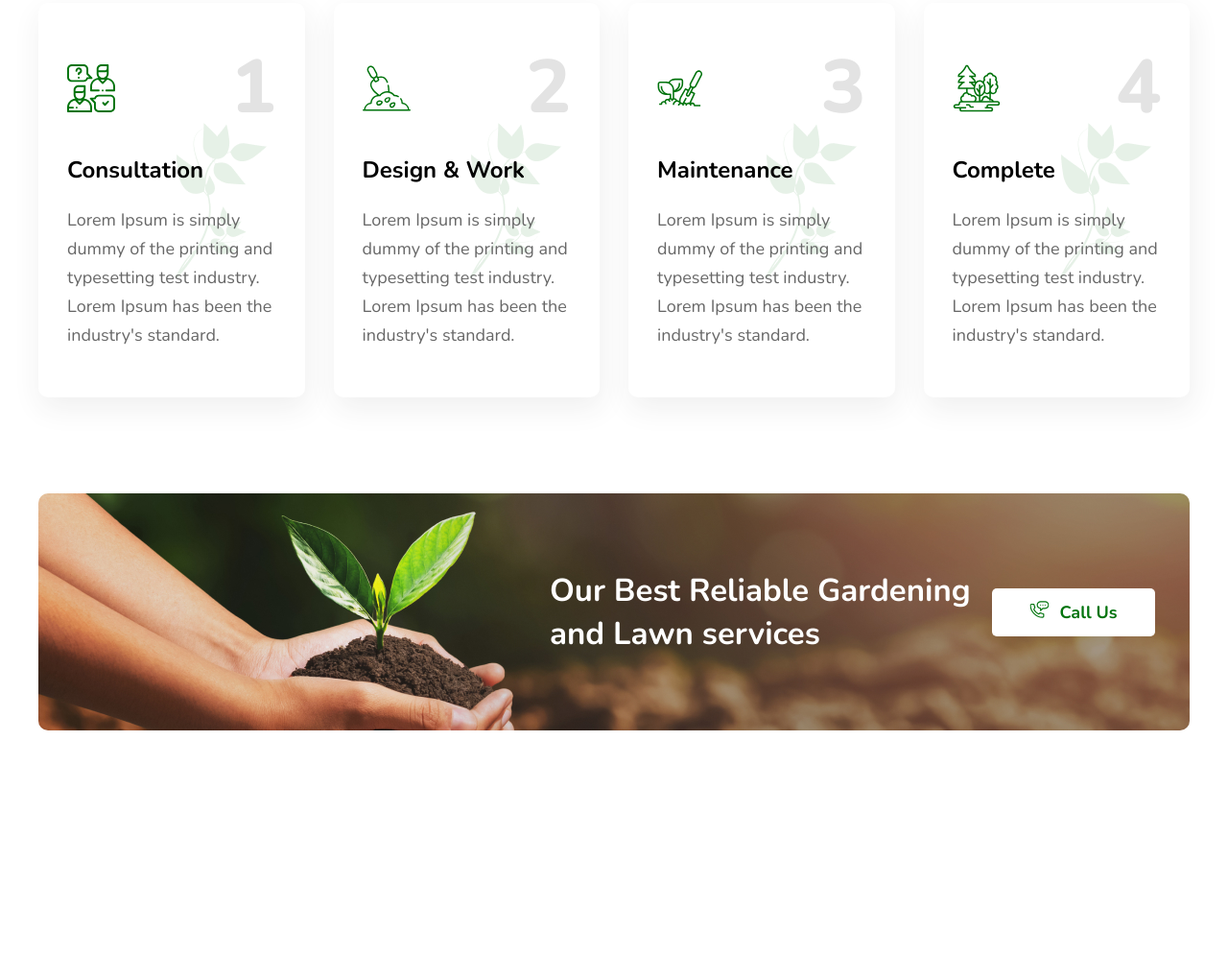
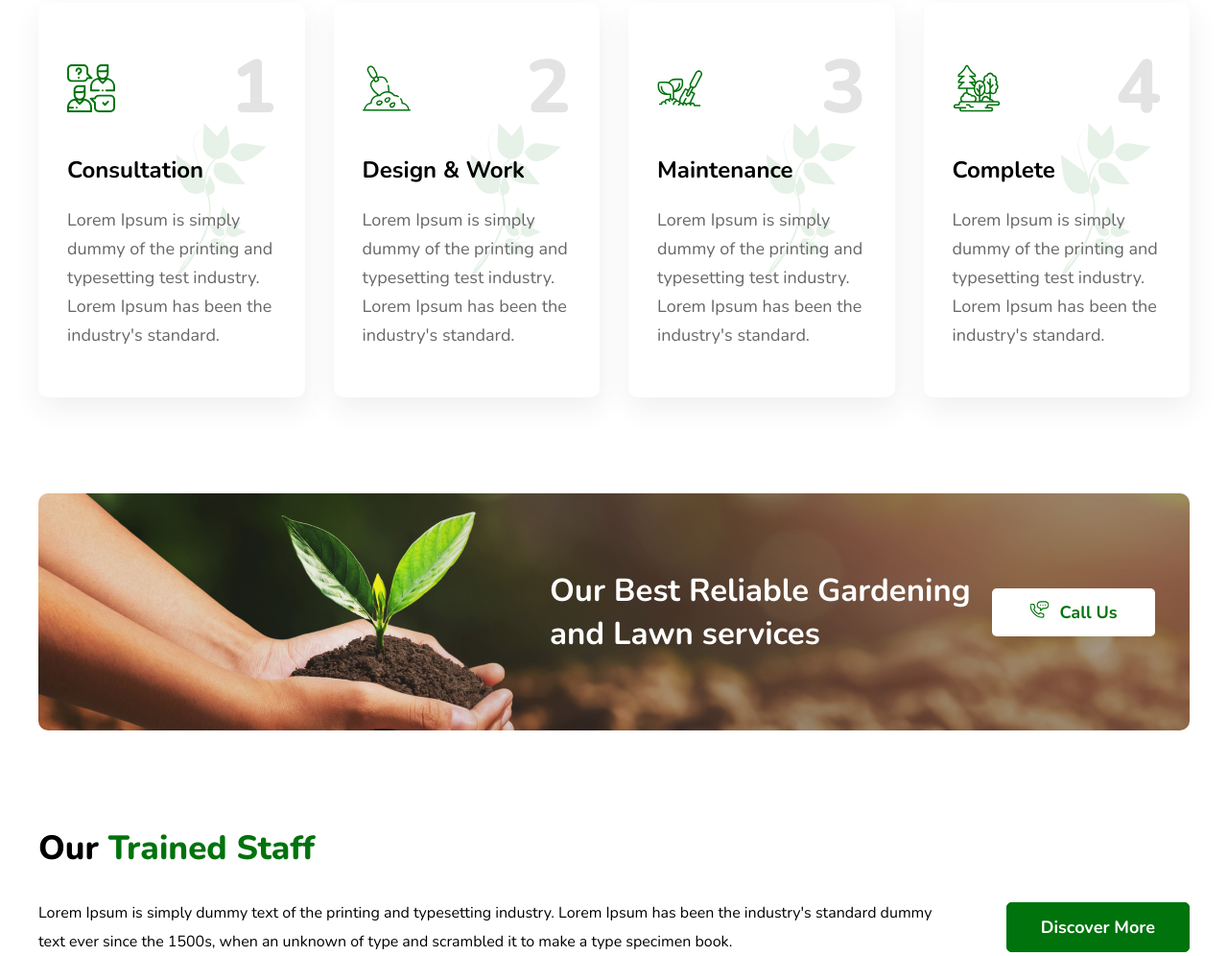
Before and after one commit to tetiana-kozak/plants, a plain HTML site: page index.html in a window 1280 px wide. Shown: the part 3558-4554 px from the top of the page at 96% size. Before the commit the page ends 4319 px from the top, so only its background shows below. Drawn offline with nearby package versions, Linux system fonts and the light colour scheme.

Commit message:
add title to Staff section

```diff
--- a/index.html
+++ b/index.html
@@ -754,6 +754,31 @@
           </div>
         </div>
       </section>
+
+      <section class="staff">
+        <div class="container">
+          <div class="section-header">
+            <h2 class="title">Our <span>Trained Staff</span></h2>
+            <div class="content">
+              <p class="paragraph">
+                Lorem Ipsum is simply dummy text of the printing and typesetting
+                industry. Lorem Ipsum has been the industry's standard dummy text
+                ever since the 1500s, when an unknown of type and scrambled it to
+                make a type specimen book.
+              </p>
+              <button class="button">Discover More</button>
+            </div>
+          </div>
+
+          <div class="row cards">
+            <div class="col-12 col-6 col-3">
+              <div class="card">
+
+              </div>
+            </div>
+          </div>
+        </div>
+      </section>
     </main>
     <footer class="footer"></footer>
   </body>
--- a/style/_main.scss
+++ b/style/_main.scss
@@ -424,3 +424,26 @@ section {
     }
   }
 }
+
+.staff {
+  .section-header {
+    text-align: center;
+    .title {
+      margin-bottom: 15px;
+    }
+
+    .content {
+      .paragraph {
+      }
+
+      .button {
+        @include button;
+        margin: 0 auto;
+        margin-top: 30px;
+        font-size: 16px;
+        line-height: 20px;
+        padding: 10px 30px;
+      }
+    }
+  }
+}
--- a/style/_media.scss
+++ b/style/_media.scss
@@ -542,6 +542,34 @@
 
     .call-to-action {
     }
+
+    .staff {
+      .section-header {
+        text-align: left;
+        .title {
+          margin-bottom: 30px;
+        }
+
+        .content {
+          display: flex;
+          justify-content: space-between;
+          align-items: center;
+
+          .paragraph {
+            width: 80%;
+          }
+
+          .button {
+            @include button;
+            margin: 0;
+            font-size: 18px;
+            line-height: 24px;
+            padding: 13px 35px;
+            height: fit-content;
+          }
+        }
+      }
+    }
   }
 }
 
```
Also changed, not shown: style/style.css.
